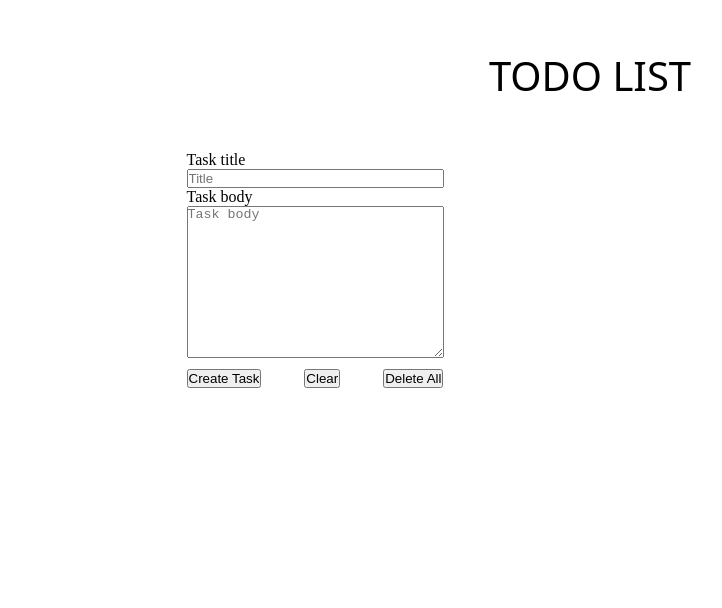
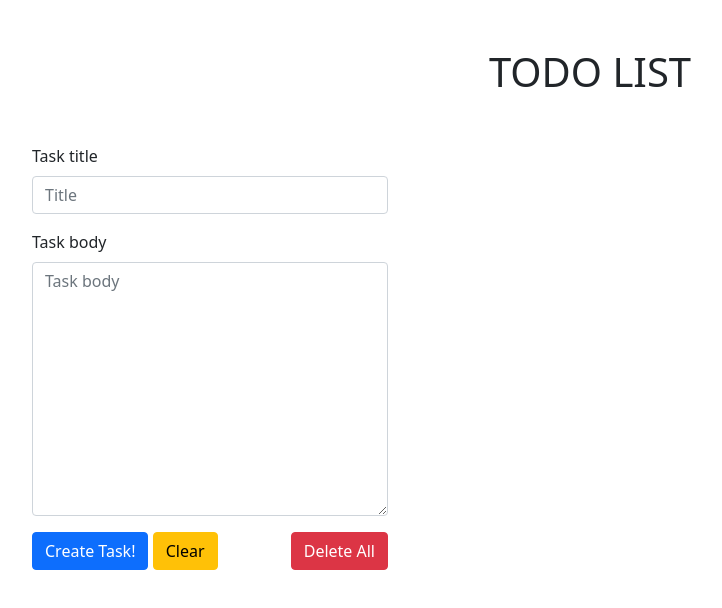
Before and after one commit to GHimenos/testings, a plain HTML site: page ToDo/index.html in a window 1280 px wide. Shown: the whole page, without its empty margins (50-772 px from the left). Drawn offline with nearby package versions, Linux system fonts and the light colour scheme.

Commit message:
final commit BS and CSS layouts done

```diff
--- a/ToDo/app.js
+++ b/ToDo/app.js
@@ -1,7 +1,7 @@
-const task = document.querySelector("#task-content");
+const task = document.querySelector("#js_taskContent");
 task.addEventListener("submit", createTodo);
-let printItems = document.querySelector(".js_printItems");
-let delAll = document.querySelector(".reset");
+const printItems = document.querySelector(".js_printItems");
+const delAll = document.querySelector(".js_reset");
 delAll.addEventListener("click", delAllTodos);
 
 let todosArr = [];
@@ -20,7 +20,7 @@ function renderTodos() {
     readTodos(todosArr);
   }
 
-  let tasks = document.querySelectorAll(".taskCard");
+  let tasks = document.querySelectorAll(".js_taskCard");
   let doneMarker = document.querySelectorAll(".js_doneTodo");
 
   if (tasks.length !== 0) {
@@ -50,25 +50,28 @@ function readTodos(arr) {
     printItems.insertAdjacentHTML(
       "afterbegin",
       `
-          <form action="#" class = 'taskCard'>
-          <p>${item.title}</p> <br>
-          <p>${item.description}</p><br>
-          <input name = "doneStatus" class = "js_doneTodo" type="checkbox" ${item.checked}> <span>Closed</span> <br>
-          <input class = "js_delTodo" type="submit" value="Delete">
-          </form>
+      <div class = "col-4">
+        <form action="#" class = "b-taskCard js_taskCard">
+          <p class="fs-5 b-taskCard__title">${item.title}</p>
+          <p>${item.description}</p><hr>
+          <input name = "doneStatus" class = "js_doneTodo" type="checkbox" ${item.checked}> <span>Closed</span> <hr>
+          <input class = "btn btn-danger js_delTodo" type="submit" value="Delete">
+        </form>
+      </div>
       `
     );
   });
 }
 
 function updateTodos(){
-  let updatedTodos = document.querySelectorAll(".taskCard");
+  let updatedTodos = document.querySelectorAll(".js_taskCard");
   todosArr = [];
   updatedTodos.forEach((item) => {
     let checkStatus = false;
-    if (item.children[4].checked === true) {
+    if (item.children[3].checked === true) {
       checkStatus = "checked";
     }
+
     todosArr.push({
       title: `${item.children[0].innerText}`,
       description: `${item.children[1].innerText}`,
--- a/ToDo/index.html
+++ b/ToDo/index.html
@@ -6,43 +6,41 @@
     <meta http-equiv="X-UA-Compatible" content="IE=edge">
     <meta name="viewport" content="width=device-width, initial-scale=1.0">
     <title>Document</title>
+    <link href="https://cdn.jsdelivr.net/npm/bootstrap@5.0.2/dist/css/bootstrap.min.css" rel="stylesheet" integrity="sha384-EVSTQN3/azprG1Anm3QDgpJLIm9Nao0Yz1ztcQTwFspd3yD65VohhpuuCOmLASjC" crossorigin="anonymous">
     <link rel="stylesheet" href="style.css">
 </head>
 
 <body>
 
-    <div class="title">
+    <h1 class="text-center mt-5 mb-5">
+        TODO LIST
+    </h1>
 
-        TODO LIST
+    <div class="container">
+        <div class="row">
+            <div class="col-4">
+                <form id="js_taskContent" action="#">
+                    <label class="form-label" for="title">Task title</label>
+                    <input class="form-control mb-3" type="text" name="title" placeholder="Title" required>
+                    <label class="form-label" for="description">Task body</label>
+                    <textarea class="form-control mb-3" name="description" cols="30" rows="10" placeholder="Task body" required></textarea>
+                    <div class="d-flex justify-content-between">
+                        <div>
+                            <input class="btn btn-primary" type="submit" value="Create Task!">
+                            <input class="btn btn-warning" type="reset" value="Clear">
+                        </div>
+                        <button class="btn btn-danger js_reset" type="button">Delete All</button>
+                    </div>
+                </form>
+            </div>
 
+            <div class="col-8">
+                <div class="row js_printItems"></div>
+            </div>
     </div>
-    <div class="container-main">
-
-        <div class="container_side">
-
-            <form id="task-content" action="#">
-                <label for="title">Task title</label>
-                <input type="text" name="title" placeholder="Title">
-                <label for="description">Task body</label>
-                <textarea name="description" cols="30" rows="10" placeholder="Task body"></textarea>
-                <div class="buttonblock">
-
-                    <input type="submit" value="Create Task">
-                    <input type="reset" value="Clear">
-                    <button class="reset" type="button">Delete All</button>
-
-                </div>
-
-            </form>
-
-        </div>
-
-        <div class="container_side js_printItems">
-
-        </div>
-
     </div>
 <script type="module" src="app.js"></script>
+<script src="https://cdn.jsdelivr.net/npm/bootstrap@5.0.2/dist/js/bootstrap.bundle.min.js" integrity="sha384-MrcW6ZMFYlzcLA8Nl+NtUVF0sA7MsXsP1UyJoMp4YLEuNSfAP+JcXn/tWtIaxVXM" crossorigin="anonymous"></script>
 </body>
 
 </html>
--- a/ToDo/style.css
+++ b/ToDo/style.css
@@ -1,47 +1,28 @@
-*{
-    padding: 0;
-    margin: 0;
-    box-sizing: border-box;
+/*
+*===========BEM Legend:=========================================
+
+prefix  | meaning
+=========================
+js_     | JS style ONLY!
+b-      | BEM block
+bw-     | Wrapper
+bc-     | Container
+
+Total structure:
+BEM: prefix-block__elem-modificator
+JS:  free in accordance to appropriate let or const name
+
+*===============================================================
+*/
+
+.b-taskCard{
+    background-color: #ccc;
+    border-radius: 0.625rem;
+    box-shadow: 0 0 0.875rem 0.063rem rgb(0 0 0 / 20%);
+    padding: 1.25rem;
+    margin-bottom: 1.25rem;
 }
 
-#task-content{
-    display: flex;
-    flex-flow: column;
-    min-width: 30%;
+.b-taskCard__title{
+    margin-bottom: 0.938rem;
 }
-
-
-
-.title{
-    font-family: system-ui, -apple-system, BlinkMacSystemFont, 'Segoe UI', Roboto, Oxygen, Ubuntu, Cantarell, 'Open Sans', 'Helvetica Neue', sans-serif;
-    width: fit-content;
-    margin: 3rem auto 3rem auto;
-    font-size: 2.5rem;
-    font-weight: 500;
-}
-
-.container-main{
-    width: 1100px;
-    margin: 3rem auto 3rem auto;
-    display: flex;
-    justify-content: space-between;
-}
-
-.buttonblock{
-    display: flex;
-    justify-content: space-between;
-    width: 100%;
-    padding: 0.7rem 0;
-}
-
-.container_side{
-    display: flex;
-    justify-content: space-around;
-    width:70%;
-
-}
-
-.taskCard{
-    width: 30%;
-
-}
```
